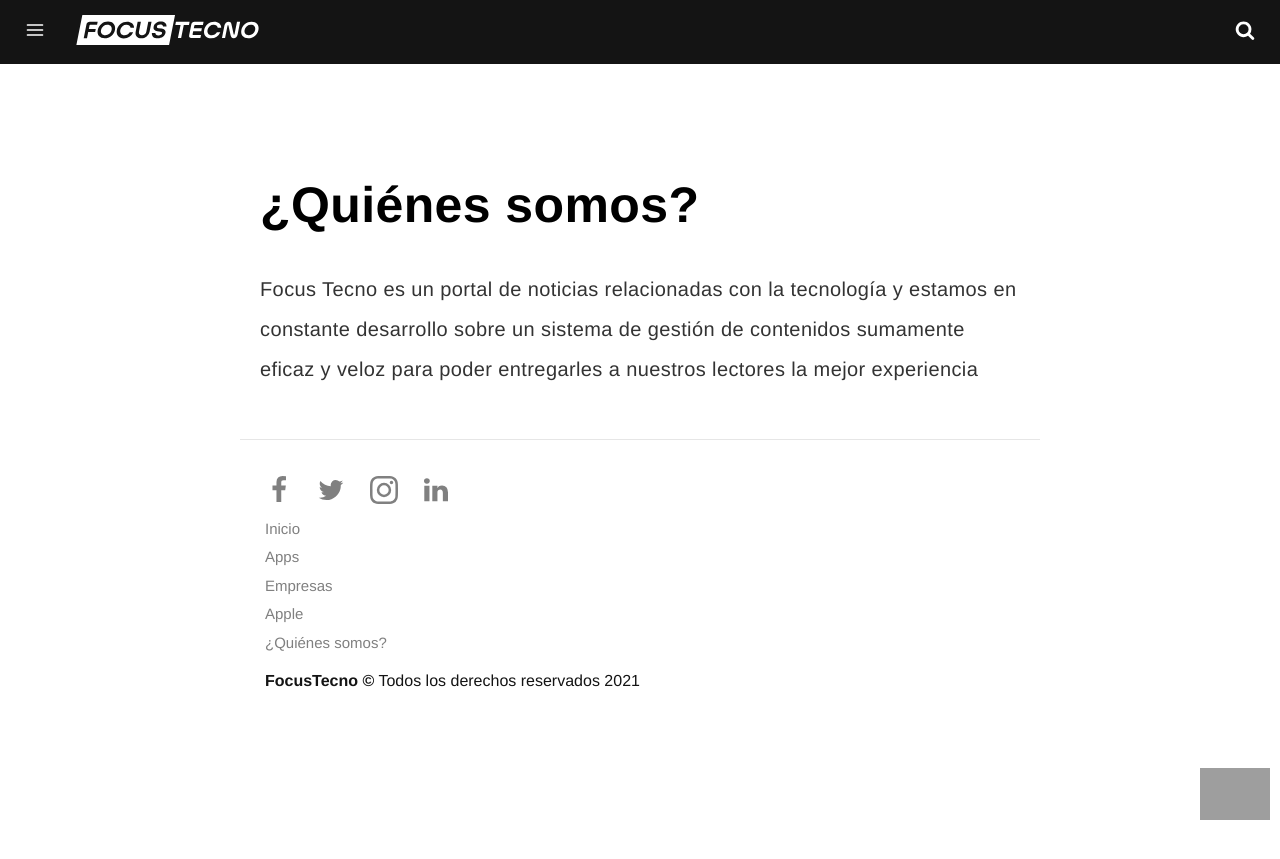
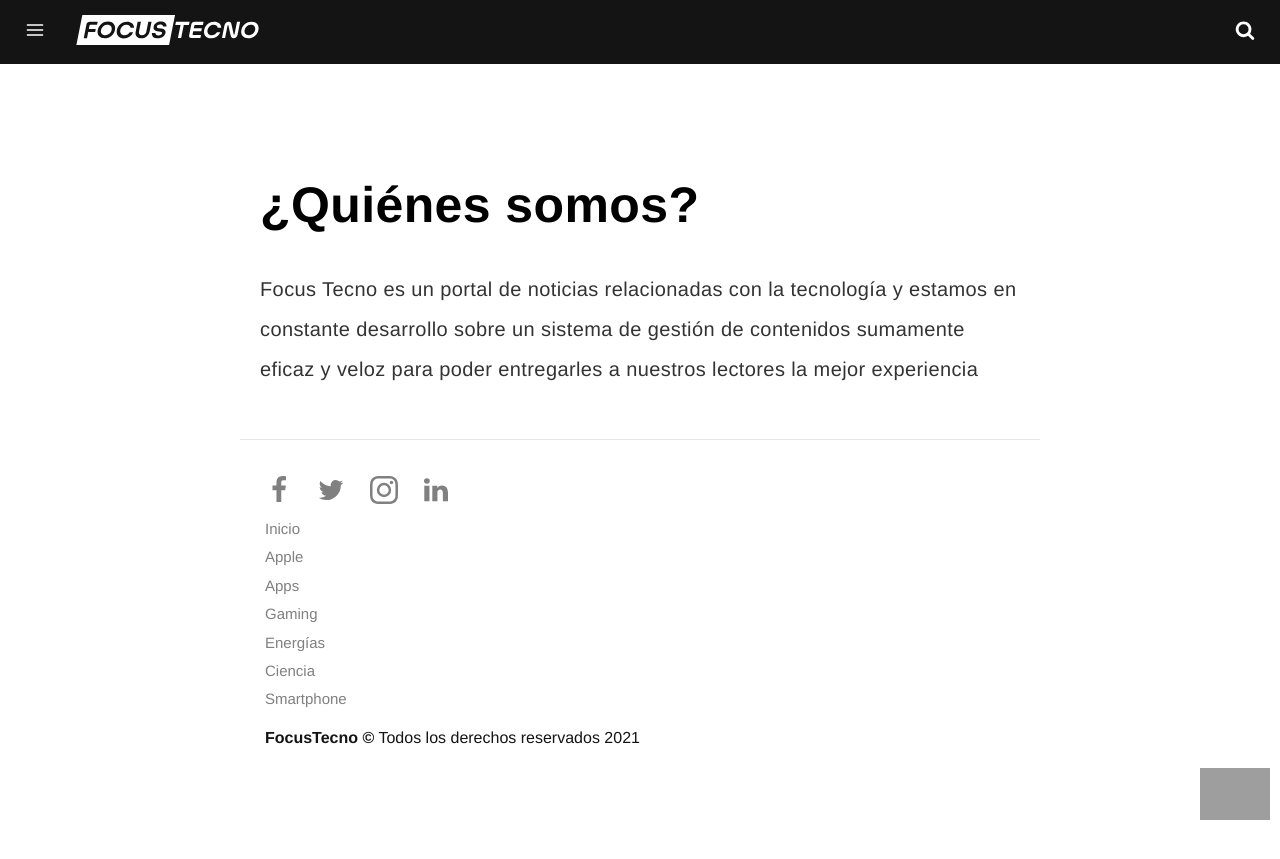
Before and after one commit to Focustecno/incredible-parsley, a Jekyll site: the page built from pages/about-1.md, in a window 1280 px wide. Shown: the top 859 px of the page. Built offline with Jekyll 4.4.1, drawn with Linux system fonts in a browser that asks for light colours; some web fonts are replaced; comment, search, counter and statistics services are not loaded; grey boxes are pictures that could not be loaded.

Commit message:
Update _config.yml

```diff
--- a/_config.yml
+++ b/_config.yml
@@ -13,14 +13,18 @@ show_hero: true
 menu:
   - title: Inicio
     url: /
+  - title: Apple
+    url: /category/apple
   - title: Apps
     url: /category/apps
-  - title: Empresas
-    url: /category/empresas
-  - title: Apple
-    url: /category/apple
-  - title: ¿Quiénes somos?
-    url: /about
+  - title: Gaming
+    url: https://focustecno.com/category/gaming/
+  - title: Energías
+    url: /category/energías/
+  - title: Ciencia
+    url: /category/ciencia/
+  - title: Smartphone
+    url: /category/smartphone/
 email: contact@focustecno.com
 disqus_username: focustecno
 formspree_form_id: formspree_form_id
```
